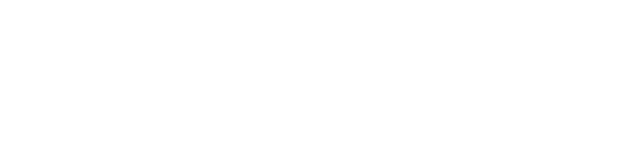
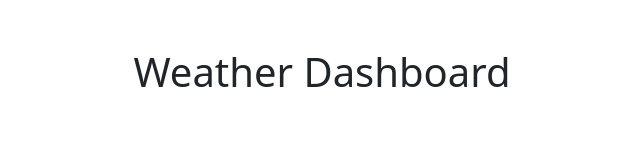
Before and after one commit to ericklea/weather-dashboard, a plain HTML site: page index.html in a window 1280 px wide. Shown: the whole page, without its empty margins (318-958 px from the left). Drawn offline with nearby package versions, Linux system fonts and the light colour scheme; files that its build step writes are made by us from their sources.

Commit message:
created header

```diff
--- a/index.html
+++ b/index.html
@@ -2,9 +2,20 @@
 <html lang="en">
 <head>
     <meta charset="UTF-8">
+    <meta name="viewport" content="width=, initial-scale=1.0">
+    <meta http-equiv="X-UA-Compatible" content="ie=edge">
+<!-- Bootstrap CSS -->
     <link href="https://cdn.jsdelivr.net/npm/bootstrap@5.3.1/dist/css/bootstrap.min.css" rel="stylesheet" integrity="sha384-4bw+/aepP/YC94hEpVNVgiZdgIC5+VKNBQNGCHeKRQN+PtmoHDEXuppvnDJzQIu9" crossorigin="anonymous">
     <link rel="stylesheet" href="css/style.css">
-    <title>Document</title>
+    <title>Weather Dashboard</title>
+</head>
+<body>
+    <header class="container-fluid text-center p-5">
+                <h1>Weather Dashboard</h1>
+    </header>
+
+</body>
+
 
     <script src="https://cdn.jsdelivr.net/npm/bootstrap@5.3.1/dist/js/bootstrap.bundle.min.js" integrity="sha384-HwwvtgBNo3bZJJLYd8oVXjrBZt8cqVSpeBNS5n7C8IVInixGAoxmnlMuBnhbgrkm" crossorigin="anonymous"></script>
     <script src="assets/script.js"></script>
```
